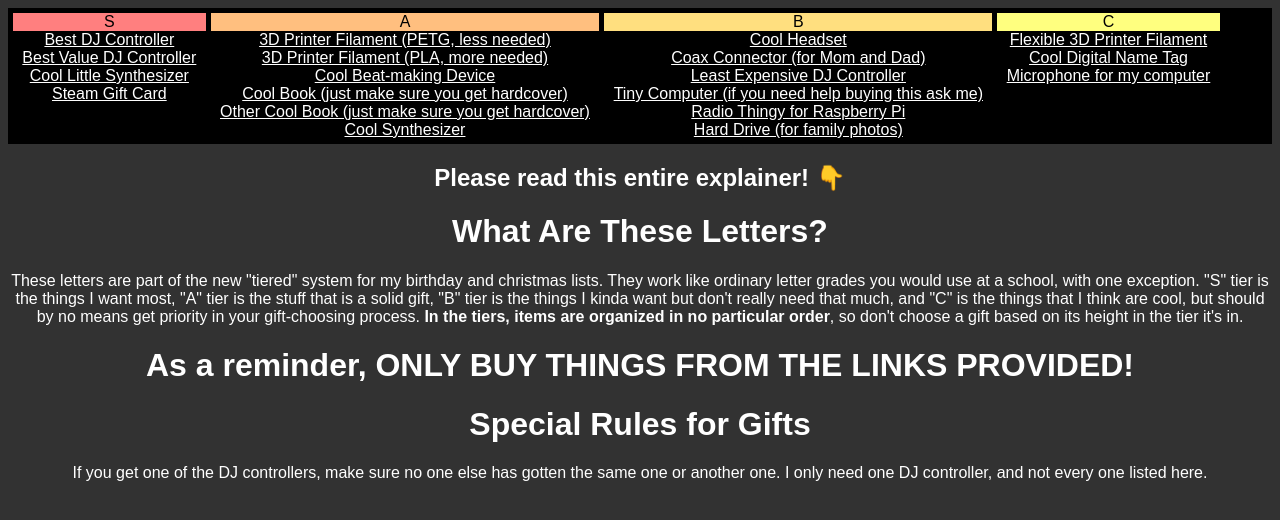
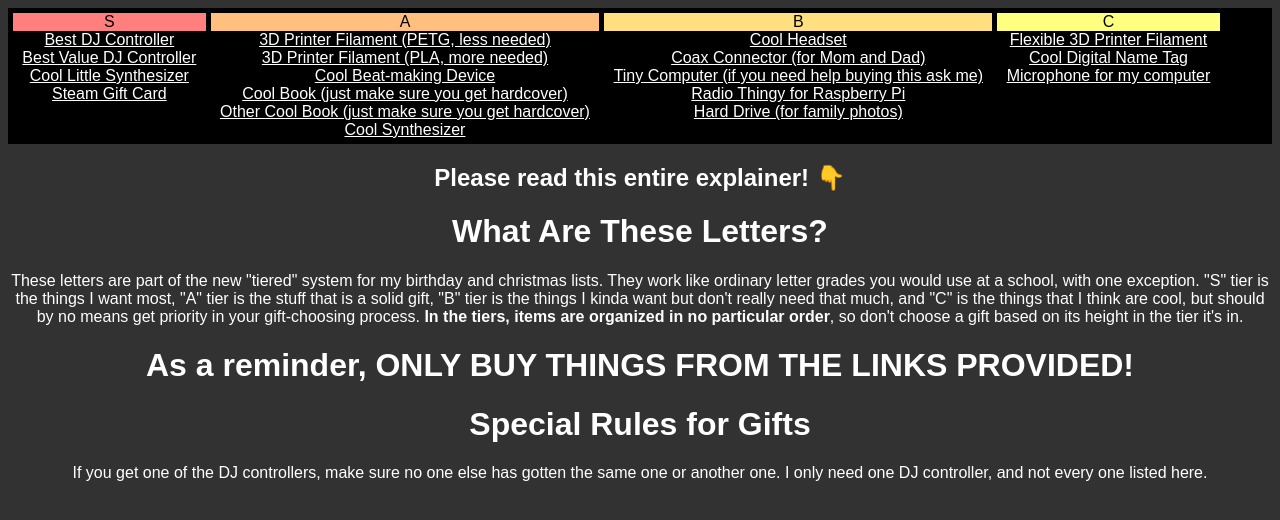
Before and after one commit to includeRubiks/christmas-list-2026, a plain HTML site: page index.html in a window 1280 px wide. Drawn offline with Linux system fonts and the light colour scheme.

Commit message:
Removed Least Expensive DJ Controller

```diff
--- a/index.html
+++ b/index.html
@@ -41,7 +41,6 @@
                 <div style="background-color: rgb(255,223,127);">B</div>
                 <div><a style="color: white;" href="https://www.microcenter.com/product/646416/audio-technica-ath-gdl3-high-fidelity-open-back-gaming-headset-black">Cool Headset</a></div>
                 <div><a style="color: white;" href="https://www.sparkfun.com/sma-connector-wrl-23187.html">Coax Connector (for Mom and Dad)</a></div>
-                <div><a style="color: white;" href="https://www.amazon.com/dp/B0GKB8HVVK">Least Expensive DJ Controller</a></div>
                 <div><a style="color: white;" href="https://www.digikey.com/en/products/detail/m5stack-technology-co-ltd/K132-V11/26267927">Tiny Computer (if you need help buying this ask me)</a></div>
                 <div><a style="color: white;" href="https://www.amazon.com/dp/B0822Z3CX8">Radio Thingy for Raspberry Pi</a></div>
                 <div><a style="color: white;" href="https://www.amazon.com/dp/B07CRG94G3">Hard Drive (for family photos)</a></div>
```
